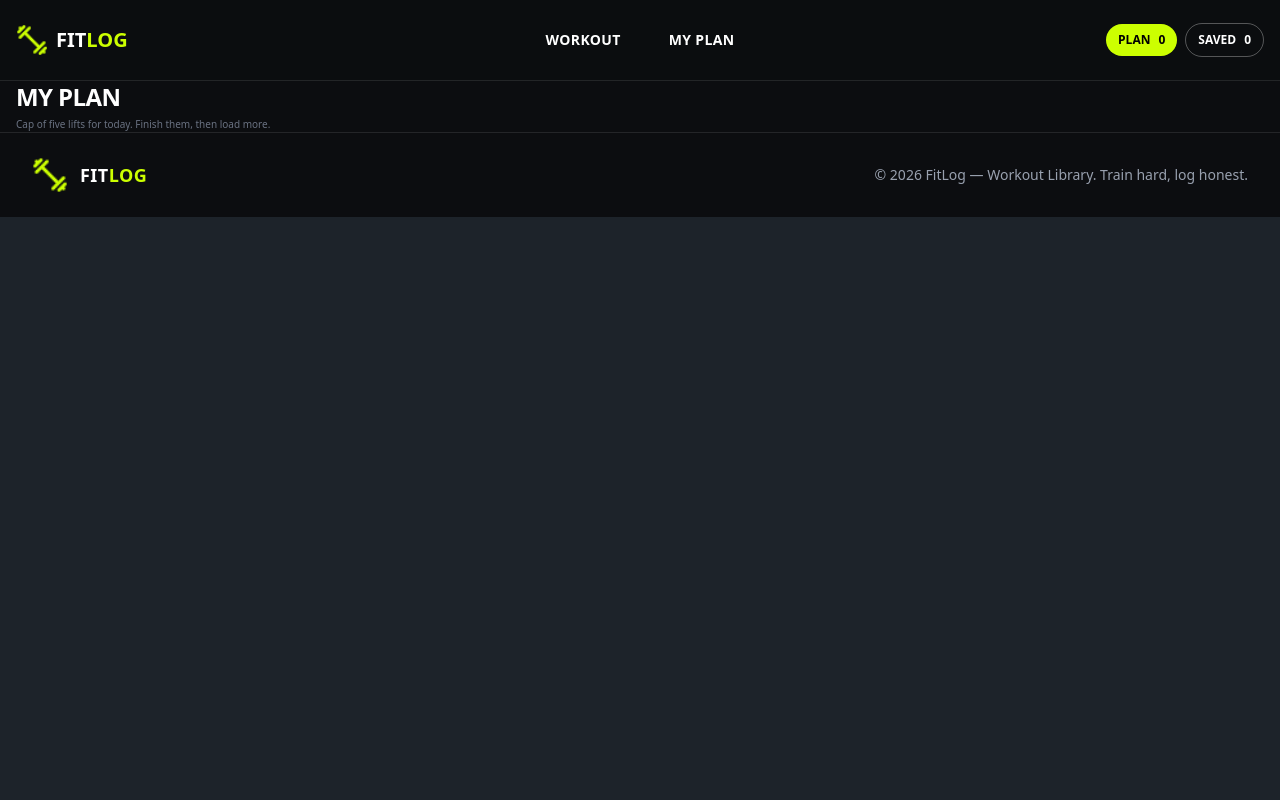
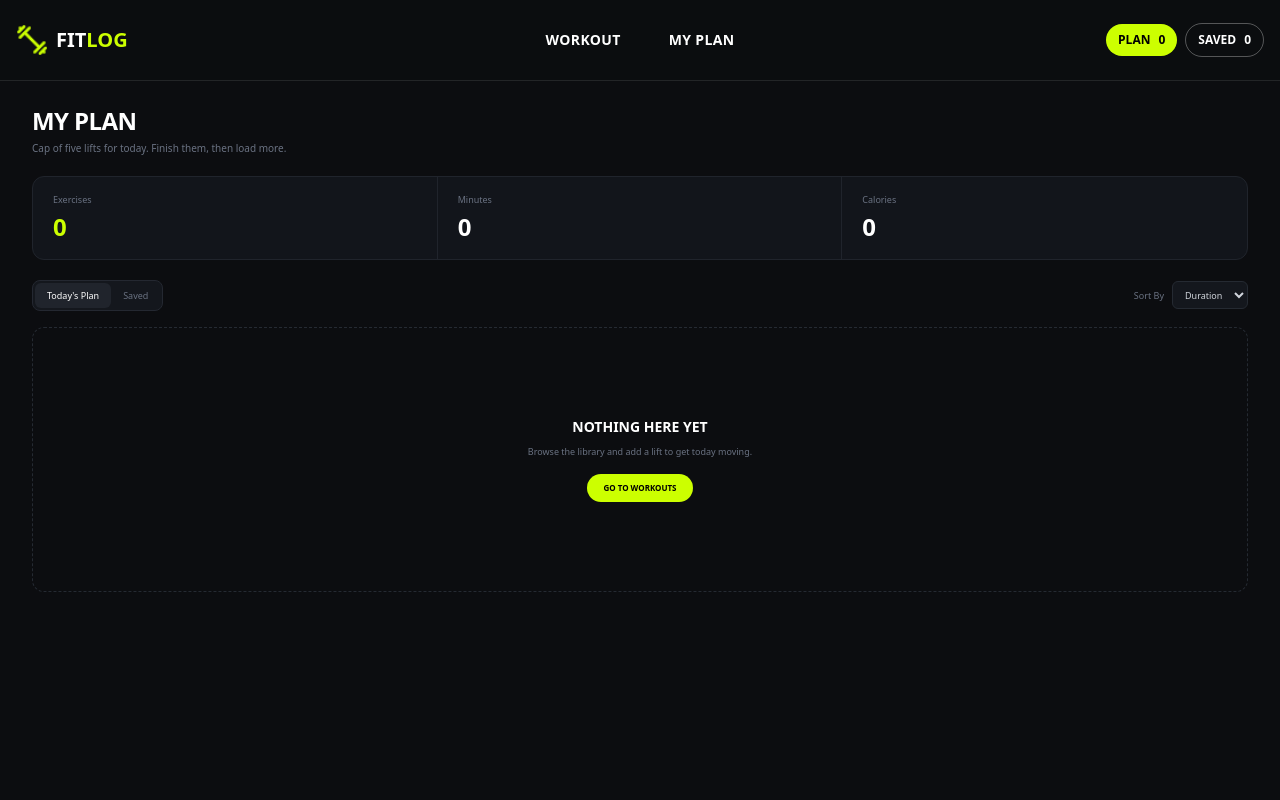
Before and after one commit to mainulislamrabby/fitlog, a Next.js app: page /my-plan in a window 1280 px wide. Shown: the top 800 px of the page. Built offline with nearby package versions, Linux system fonts and the light colour scheme.

Commit message:
my plan page working

```diff
--- a/src/app/my-plan/page.tsx
+++ b/src/app/my-plan/page.tsx
@@ -1,15 +1,356 @@
-import React from 'react';
+"use client";
+
+import React, { useContext, useEffect, useMemo, useState } from "react";
+import Link from "next/link";
+import Image from "next/image";
+import { FitLogContext } from "@/context/FitLogContext";
+import { Workout } from "@/types/workOutTypes";
+import { BsFire, BsStar, BsTrash3 } from "react-icons/bs";
+import { FaClock } from "react-icons/fa";
+import { toast } from "react-toastify";
+
+type Tab = "today" | "saved";
+type SortOption = "duration" | "calories" | "rating";
 
 const MyPlan = () => {
-    return (
-        <div className='container mx-auto px-4'>
-            <div>
-                <h2 className="text-xl font-black uppercase tracking-tight sm:text-2xl">MY PLAN</h2>
-                <p className="mt-1 text-[14px] text-gray-500 sm:text-[10px]">Cap of five lifts for today. Finish them, then load more.</p>
+  const { plan, setPlan, saved, setSaved } =
+    useContext(FitLogContext);
+
+  const [activeTab, setActiveTab] = useState<Tab>("today");
+  const [sortBy, setSortBy] = useState<SortOption>("duration");
+  const [loading, setLoading] = useState(true);
+
+  useEffect(() => {
+    const timer = setTimeout(() => {
+      setLoading(false);
+    }, 300);
+
+    return () => clearTimeout(timer);
+  }, []);
+
+  // Metrics are always based on Today's Plan
+  const totalMinutes = useMemo(() => {
+    return plan.reduce(
+      (total, workout) => total + workout.duration,
+      0
+    );
+  }, [plan]);
+
+  const totalCalories = useMemo(() => {
+    return plan.reduce(
+      (total, workout) => total + workout.caloriesBurned,
+      0
+    );
+  }, [plan]);
+
+  // Current tab's workouts
+  const currentWorkouts = useMemo(() => {
+    const workouts = activeTab === "today" ? plan : saved;
+
+    return [...workouts].sort((a, b) => {
+      if (sortBy === "duration") {
+        return a.duration - b.duration;
+      }
+
+      if (sortBy === "calories") {
+        return a.caloriesBurned - b.caloriesBurned;
+      }
+
+      return a.rating - b.rating;
+    });
+  }, [activeTab, plan, saved, sortBy]);
+
+  const handleRemove = (id: string) => {
+    if (activeTab === "today") {
+      setPlan((prevPlan) =>
+        prevPlan.filter((workout) => workout.id !== id)
+      );
+
+      toast.success("Workout removed from today's plan.");
+    } else {
+      setSaved((prevSaved) =>
+        prevSaved.filter((workout) => workout.id !== id)
+      );
+
+      toast.success("Workout removed from saved workouts.");
+    }
+  };
+
+  const handleMarkAsDone = (workout: Workout) => {
+    setPlan((prevPlan) =>
+      prevPlan.filter((item) => item.id !== workout.id)
+    );
+
+    toast.success(`${workout.name} marked as done!`);
+  };
+
+  return (
+    <main className="min-h-screen bg-[#0c0d10] px-4 py-6 text-white sm:px-6 lg:px-8">
+      <div className="mx-auto max-w-7xl">
+        {/* HEADER */}
+        <section>
+          <h1 className="text-xl font-black uppercase tracking-tight sm:text-2xl">
+            MY PLAN
+          </h1>
+
+          <p className="mt-1 text-[9px] text-gray-500 sm:text-[10px]">
+            Cap of five lifts for today. Finish them, then load more.
+          </p>
+        </section>
+
+        {/* METRICS */}
+        <section className="mt-5 grid grid-cols-3 overflow-hidden rounded-xl border border-[#20242c] bg-[#12151b]">
+          <Metric
+            label="Exercises"
+            value={plan.length}
+            highlight
+          />
+
+          <Metric
+            label="Minutes"
+            value={totalMinutes}
+          />
+
+          <Metric
+            label="Calories"
+            value={totalCalories}
+          />
+        </section>
+
+        {/* TABS + SORT */}
+        <section className="mt-5 flex items-center justify-between">
+          <div className="flex rounded-lg border border-[#242831] bg-[#14171d] p-0.5">
+            <button
+              onClick={() => setActiveTab("today")}
+              className={`rounded-md px-3 py-1.5 text-[9px] font-medium transition ${
+                activeTab === "today"
+                  ? "bg-[#20242c] text-white"
+                  : "text-gray-500 hover:text-white"
+              }`}
+            >
+              Today&apos;s Plan
+            </button>
+
+            <button
+              onClick={() => setActiveTab("saved")}
+              className={`rounded-md px-3 py-1.5 text-[9px] font-medium transition ${
+                activeTab === "saved"
+                  ? "bg-[#20242c] text-white"
+                  : "text-gray-500 hover:text-white"
+              }`}
+            >
+              Saved
+            </button>
+          </div>
+
+          {/* SORT */}
+          <div className="flex items-center gap-2">
+            <span className="hidden text-[9px] text-gray-500 sm:block">
+              Sort By
+            </span>
+
+            <select
+              value={sortBy}
+              onChange={(e) =>
+                setSortBy(e.target.value as SortOption)
+              }
+              className="h-7 rounded-md border border-[#252a32] bg-[#14171d] px-2 text-[9px] text-gray-300 outline-none"
+            >
+              <option value="duration">Duration</option>
+              <option value="calories">Calories</option>
+              <option value="rating">Rating</option>
+            </select>
+          </div>
+        </section>
+
+        {/* WORKOUT LIST */}
+        <section className="mt-4">
+          {loading ? (
+            <div className="flex min-h-65 items-center justify-center rounded-xl border border-dashed border-[#252a32]">
+              <p className="text-xs text-gray-500">
+                Loading workouts…
+              </p>
             </div>
+          ) : currentWorkouts.length === 0 ? (
+            <EmptyState />
+          ) : (
+            <div className="space-y-3">
+              {currentWorkouts.map((workout) => (
+                <WorkoutCard
+                  key={workout.id}
+                  workout={workout}
+                  activeTab={activeTab}
+                  onRemove={handleRemove}
+                  onMarkAsDone={handleMarkAsDone}
+                />
+              ))}
+            </div>
+          )}
+        </section>
+      </div>
+    </main>
+  );
+};
 
+/* ============================= */
+/* METRIC CARD */
+/* ============================= */
+
+interface MetricProps {
+  label: string;
+  value: number;
+  highlight?: boolean;
+}
+
+const Metric = ({
+  label,
+  value,
+  highlight = false,
+}: MetricProps) => {
+  return (
+    <div className="border-r border-[#20242c] px-3 py-3 last:border-r-0 sm:px-5 sm:py-4">
+      <p className="text-[8px] text-gray-500 sm:text-[9px]">
+        {label}
+      </p>
+
+      <p
+        className={`mt-1 text-xl font-black sm:text-2xl ${
+          highlight ? "text-[#ccff00]" : "text-white"
+        }`}
+      >
+        {value}
+      </p>
+    </div>
+  );
+};
+
+/* ============================= */
+/* EMPTY STATE */
+/* ============================= */
+
+const EmptyState = () => {
+  return (
+    <div className="flex min-h-66.25 flex-col items-center justify-center rounded-xl border border-dashed border-[#252a32] px-5 text-center">
+      <h2 className="text-xs font-black uppercase sm:text-sm">
+        NOTHING HERE YET
+      </h2>
+
+      <p className="mt-2 text-[8px] text-gray-500 sm:text-[9px]">
+        Browse the library and add a lift to get today moving.
+      </p>
+
+      <Link
+        href="/"
+        className="mt-4 rounded-full bg-[#ccff00] px-4 py-2 text-[8px] font-bold uppercase text-black transition hover:bg-[#ddff55]"
+      >
+        Go to workouts
+      </Link>
+    </div>
+  );
+};
+
+/* ============================= */
+/* WORKOUT CARD */
+/* ============================= */
+
+interface WorkoutCardProps {
+  workout: Workout;
+  activeTab: Tab;
+  onRemove: (id: string) => void;
+  onMarkAsDone: (workout: Workout) => void;
+}
+
+const WorkoutCard = ({
+  workout,
+  activeTab,
+  onRemove,
+  onMarkAsDone,
+}: WorkoutCardProps) => {
+  return (
+    <article className="overflow-hidden rounded-xl border border-[#242831] bg-[#12151a]">
+      <div className="flex flex-col sm:flex-row">
+        {/* IMAGE */}
+        <div className="relative h-40 w-full shrink-0 sm:h-auto sm:w-48">
+          <Image
+            src={workout.image}
+            alt={workout.name}
+            fill
+            unoptimized
+            sizes="(max-width: 640px) 100vw, 192px"
+            className="object-cover"
+          />
         </div>
-    );
+
+        {/* CONTENT */}
+        <div className="flex flex-1 flex-col justify-between p-4">
+          <div>
+            <h2 className="text-sm font-black uppercase sm:text-base">
+              {workout.name}
+            </h2>
+
+            <p className="mt-1 text-[9px] text-gray-500">
+              {workout.equipment}
+            </p>
+
+            {/* STATS */}
+            <div className="mt-4 flex flex-wrap items-center gap-4">
+              <div className="flex items-center gap-1.5 text-[9px] text-gray-400">
+                <FaClock
+                  size={10}
+                  className="text-[#ccff00]"
+                />
+                {workout.duration} min
+              </div>
+
+              <div className="flex items-center gap-1.5 text-[9px] text-gray-400">
+                <BsFire
+                  size={11}
+                  className="text-[#ccff00]"
+                />
+                {workout.caloriesBurned} kcal
+              </div>
+
+              <div className="flex items-center gap-1.5 text-[9px] text-gray-400">
+                <BsStar
+                  size={11}
+                  className="fill-[#ccff00] text-[#ccff00]"
+                />
+                {workout.rating}
+              </div>
+            </div>
+          </div>
+
+          {/* ACTIONS */}
+          <div className="mt-5 flex flex-wrap gap-2">
+            <Link
+              href={`/workout/${workout.id}`}
+              className="rounded-md bg-[#ccff00] px-3 py-2 text-[8px] font-bold uppercase text-black transition hover:bg-[#ddff55]"
+            >
+              View Details
+            </Link>
+
+            {activeTab === "today" && (
+              <button
+                onClick={() => onMarkAsDone(workout)}
+                className="rounded-md border border-[#30343d] px-3 py-2 text-[8px] font-medium uppercase text-gray-300 transition hover:border-[#ccff00] hover:text-white"
+              >
+                Mark as Done
+              </button>
+            )}
+
+            <button
+              onClick={() => onRemove(workout.id)}
+              className="flex items-center gap-1.5 rounded-md border border-[#30343d] px-3 py-2 text-[8px] text-gray-500 transition hover:border-red-500 hover:text-red-400"
+              aria-label={`Remove ${workout.name}`}
+            >
+              <BsTrash3 size={10} />
+              Remove
+            </button>
+          </div>
+        </div>
+      </div>
+    </article>
+  );
 };
 
 export default MyPlan;
```
